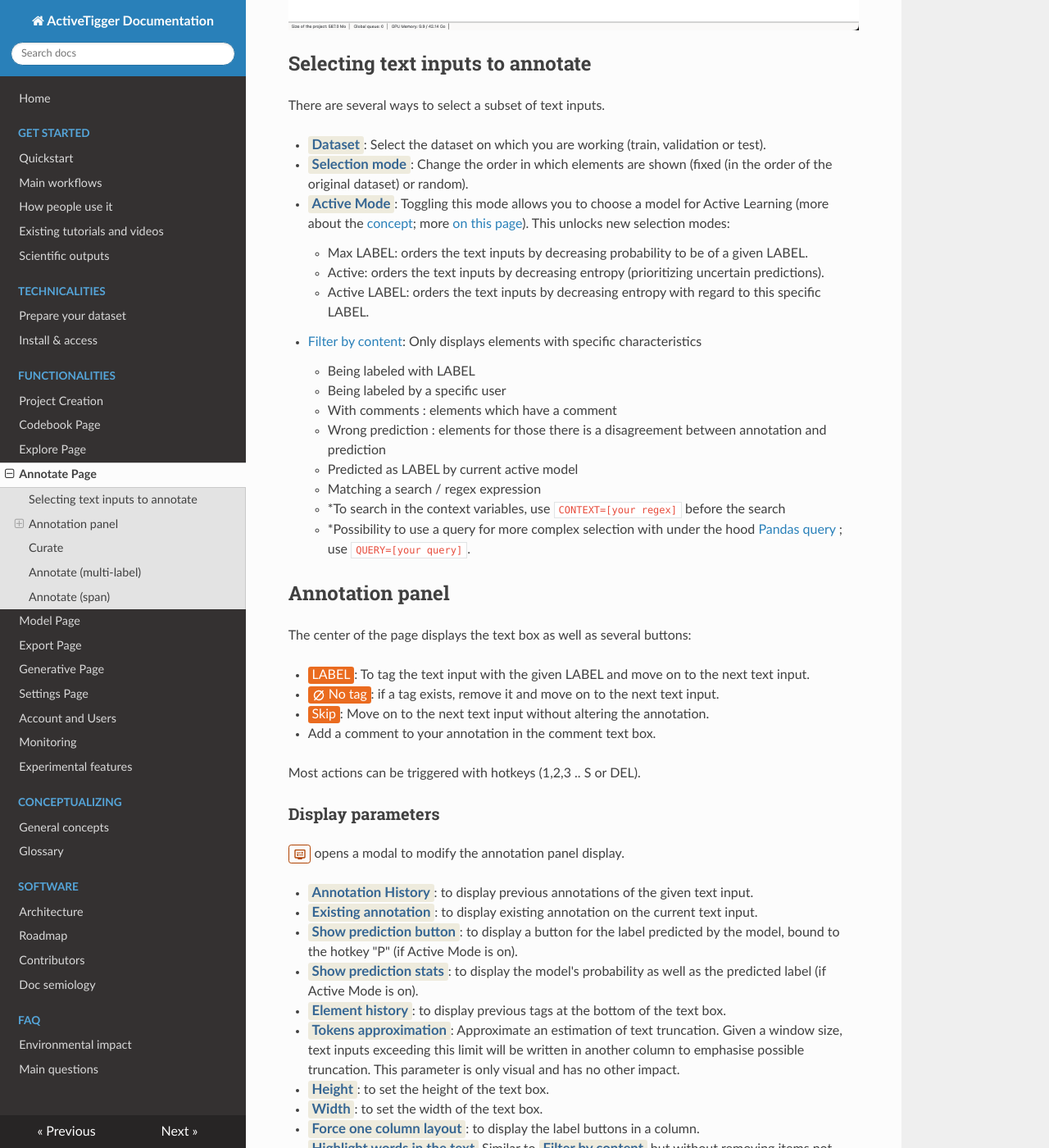
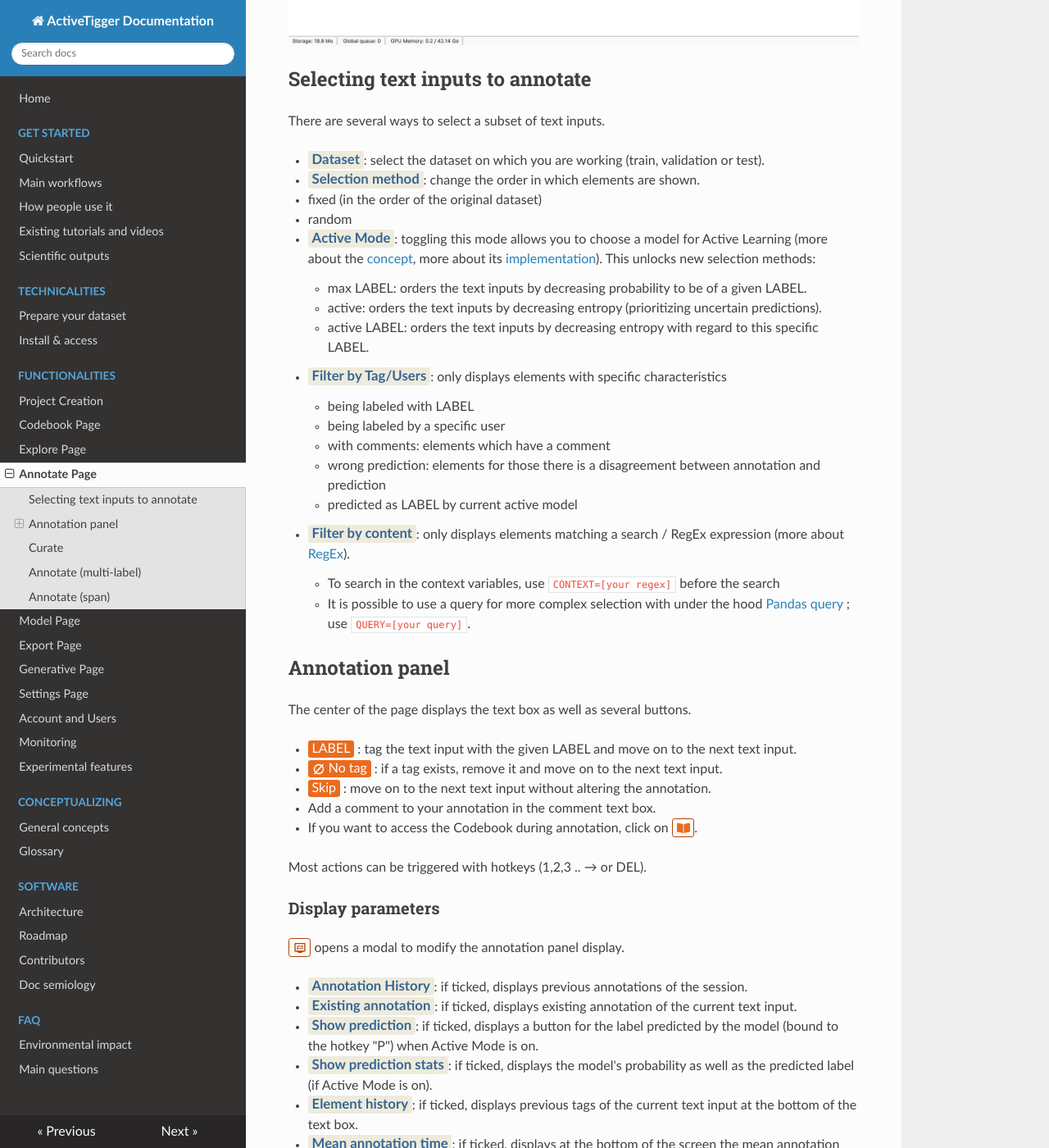
Before and after one commit to activetigger/documentation, an MkDocs documentation site: the page built from docs/functionalities/annotate.md, in a window 1280 px wide and 1400 px high, scrolled down 547 px. Shown: the whole window at 82% size. Built offline with MkDocs 1.6.1, drawn with Linux system fonts in a browser that asks for light colours; nearby versions of some CDN libraries; some of the changed text lies outside the part shown.

Commit message:
some updates of annotate page

```diff
--- a/docs/functionalities/annotate.md
+++ b/docs/functionalities/annotate.md
@@ -1,6 +1,6 @@
 # Annotate page
 
-The annotate panel is the main page of the app to annotate your text data.
+The Annotate panel is the main page of the app to annotate your data.
 
 ![](../img/functionalities/annotate.png)
 
@@ -8,59 +8,70 @@
 
 There are several ways to select a subset of text inputs.
 
-- <span class="parameter">Dataset</span>: Select the dataset on which you are working (train, validation or test).
-- <span class="parameter">Selection mode</span>: Change the order in which elements are shown (fixed (in the order of the original dataset) or random).
-- <span class="parameter">Active Mode</span>: Toggling this mode allows you to choose a model for Active Learning (more about the [concept](../conceptualizing/general.md#what-is-active-learning); more [on this page](#active-learning-in-practice)). This unlocks new selection modes:
-    - Max LABEL: orders the text inputs by decreasing probability to be of a given LABEL.
-    - Active: orders the text inputs by decreasing entropy (prioritizing uncertain predictions).
-    - Active LABEL: orders the text inputs by decreasing entropy with regard to this specific LABEL.
-- <a class="parameter">Filter by content</a>: Only displays elements with specific characteristics
-    - Being labeled with LABEL
-    - Being labeled by a specific user
-    - With comments : elements which have a comment
-    - Wrong prediction : elements for those there is a disagreement between annotation and prediction
-    - Predicted as LABEL by current active model
-    - Matching a search / regex expression
-    - *To search in the context variables, use `CONTEXT=[your regex]` before the search
-    - *Possibility to use a query for more complex selection with under the hood [Pandas query](https://pandas.pydata.org/docs/reference/api/pandas.DataFrame.query.html) ; use `QUERY=[your query]`.
+- <span class="parameter">Dataset</span>: select the dataset on which you are working (train, validation or test).
+- <span class="parameter">Selection method</span>: change the order in which elements are shown.
+   - fixed (in the order of the original dataset)
+   - random
+- <span class="parameter">Active Mode</span>: toggling this mode allows you to choose a model for Active Learning (more about the [concept](../conceptualizing/general.md#what-is-active-learning), more about its [implementation](#active-learning-in-practice)). This unlocks new selection methods:
+    - max LABEL: orders the text inputs by decreasing probability to be of a given LABEL.
+    - active: orders the text inputs by decreasing entropy (prioritizing uncertain predictions).
+    - active LABEL: orders the text inputs by decreasing entropy with regard to this specific LABEL.
+- <span class="parameter">Filter by Tag/Users</span>: only displays elements with specific characteristics
+    - being labeled with LABEL
+    - being labeled by a specific user
+    - with comments: elements which have a comment
+    - wrong prediction: elements for those there is a disagreement between annotation and prediction
+    - predicted as LABEL by current active model
+- <span class="parameter">Filter by content</span>: only displays elements matching a search / RegEx expression (more about [RegEx](https://developer.mozilla.org/en-US/docs/Web/JavaScript/Guide/Regular_expressions/Cheatsheet)).
+    - To search in the context variables, use `CONTEXT=[your regex]` before the search
+    - It is possible to use a query for more complex selection with under the hood [Pandas query](https://pandas.pydata.org/docs/reference/api/pandas.DataFrame.query.html) ; use `QUERY=[your query]`.
 
 
 ## Annotation panel
 
-The center of the page displays the text box as well as several buttons:
+The center of the page displays the text box as well as several buttons.
 
-- <span class="action primary">LABEL</span>: To tag the text input with the given LABEL and move on to the next text input.
-- <span class="action primary">![](../img/icons/no-tag.svg) No tag</span>: if a tag exists, remove it and move on to the next text input.
-- <span class="action primary">Skip</span>: Move on to the next text input without altering the annotation.
+- <span class="action primary">LABEL</span> : tag the text input with the given LABEL and move on to the next text input.
+- <span class="action primary">![](../img/icons/no-tag.svg) No tag</span> : if a tag exists, remove it and move on to the next text input.
+- <span class="action primary">Skip</span> : move on to the next text input without altering the annotation.
 - Add a comment to your annotation in the comment text box.
+- If you want to access the Codebook during annotation, click on <span class="action secondary">![](../img/icons/book.svg)</span>.
 
-Most actions can be triggered with hotkeys (1,2,3 .. S or DEL).
+Most actions can be triggered with hotkeys (1,2,3 .. → or DEL).
 
 ### Display parameters
 
 <span class="action secondary">![](../img/icons/display.svg)</span> opens a modal to modify the annotation panel display.
 
-- <span class="parameter">Annotation History</span>: to display previous annotations of the given text input.
-- <span class="parameter">Existing annotation</span>: to display existing annotation on the current text input.
-- <span class="parameter">Show prediction button</span>: to display a button for the label predicted by the model, bound to the hotkey "P" (if Active Mode is on).
-- <span class="parameter">Show prediction stats</span>: to display the model's probability as well as the predicted label (if Active Mode is on).
-- <span class="parameter">Element history</span>: to display previous tags at the bottom of the text box.
-- <span class="parameter">Tokens approximation</span>: Approximate an estimation of text truncation. Given a window size, text inputs exceeding this limit will be written in another column to emphasise possible truncation. This parameter is only visual and has no other impact.
-- <span class="parameter">Height</span>: to set the height of the text box.
-- <span class="parameter">Width</span>: to set the width of the text box.
-- <span class="parameter">Force one column layout</span>: to display the label buttons in a column.
+- <span class="parameter">Annotation History</span>: if ticked, displays previous annotations of the session.
+- <span class="parameter">Existing annotation</span>: if ticked, displays existing annotation of the current text input.
+- <span class="parameter">Show prediction</span>: if ticked, displays a button for the label predicted by the model (bound to the hotkey "P") when Active Mode is on.
+- <span class="parameter">Show prediction stats</span>: if ticked, displays the model's probability as well as the predicted label (if Active Mode is on).
+- <span class="parameter">Element history</span>: if ticked, displays previous tags of the current text input at the bottom of the text box.
+- <span class="parameter">Mean annotation time</span>: if ticked, displays at the bottom of the screen the mean annotation time for the future annotations performed during the session. If the history is cleared, the annotation time is reset.
+- <span class="parameter">Tokens</span>: approximate an estimation of text truncation. Given a window size, text inputs exceeding this limit will be written in another color to emphasise possible truncation. This parameter is only visual and has no other impact.
+- <span class="parameter">Height</span>: set the height of the text box.
+- <span class="parameter">Width</span>: set the width of the text box.
+- <span class="parameter">Force bottom labels</span>: if ticked, displays the label buttons horizontally under the text box.
+- <span class="parameter">Force complete labels</span>: if ticked, adapts the label buttons' font size so that the whole label is legible.
+- <span class="parameter">Highlight first</span>
 - <span class="parameter">Highlight words in the text</span> Similar to <span class="parameter">Filter by content</span> but without removing items not containing the regex expression.
 
 ### Annotation history
 
-The last 100 text inputs annotated are visible underneath the annotation page. For Active Learning to work best, the application retains, at all times, the list of text inputs annotated. This way, unless you <span class="action secondary">Clear history</span>, these elements will not be shown again.
+The last hundred inputs annotated are visible underneath the annotation panel. For Active Learning to work best, the application retains, at all times, the list of text inputs annotated. This way, unless you <span class="action secondary">Clear history</span>, these elements will not be shown again.
 
+- You can choose to view your annotation history as cards (default) or as a table (by clicking on <span class="action secondary">![](../img/icons/display-as-table.svg)</span>).
+- You can also hide the history without clearing it by clicking on <span class="action secondary">![](../img/icons/hide-history.svg)</span>.
+
+!!! warning
+    Changing scheme will automatically clear the history.
 
 ### Active Learning in practice
 
-*Read about the concept of [Active learning](../conceptualizing/general.md#what-is-active-learning)*
+*Read about the concept of [Active learning](../conceptualizing/general.md#what-is-active-learning)*.
 
-In the Annotate page, you can select a model (quick or BERT) to use its predictions for <span class="icon">![](../img/icons/active-tiger.svg)</span> Active Learning. <br/> This will permit you to see the chosen model's predictions ("guesses") for which category a given element belongs to, allowing you to correct it or confirm this prediction by manual annotation.
+In the Annotate page, you can select a model (quick or BERT) to use its predictions for <span class="icon">![](../img/icons/active-tiger.svg)</span> Active Learning. <br/> This will allow you to see the chosen model's predictions ("guesses") for which category a given element belongs to, allowing you to correct it or confirm this prediction by manual annotation.
 Quick models can be <span class="action primary">![](../img/icons/refresh.svg)</span> retrained, all models can be <span class="action primary">![](../img/icons/no-tag.svg)</span> unselected. <br/>
 To use BERT models in active learning, you must first compute the predictions on the dataset, in the [Evaluate tab](./model.md#evaluation) <span class="action primary">Compute statistics on current annotations</span>.
 
@@ -79,8 +90,10 @@
 
 ## Annotate (multi-label)
 
-When applying multiple labels to the same element, the general layout is unchanged. To annotate elements, select one or more labels in the dropdown menu and <span class="action primary">![](../img/icons/validate.svg)</span> to save the annotation and move on to the next text input.
+When applying multiple labels to the same element, the general layout is unchanged. To annotate elements, select one or more labels in the dropdown menu and <span class="action primary">![](../img/icons/validate.svg) Validate</span> to save the annotation and move on to the next element.
 
 ## Annotate (span)
 
-To annotate the text, first select a <span class="action primary">LABEL</span>, then highlight the text in the text box. Click on the highlight to remove. <span class="action primary">![](../img/icons/validate.svg) Validate the annotation</span> to save the annotation and move on to the next text input.
+To annotate the text, first select a <span class="action primary">LABEL</span>, then highlight the text in the text box.
+Click on the highlight to remove it.
+<span class="action primary">![](../img/icons/validate.svg) Validate</span> the annotation to save the annotation and move on to the next text input.
```
Also changed, not shown: docs/img/functionalities/annotate.png.
